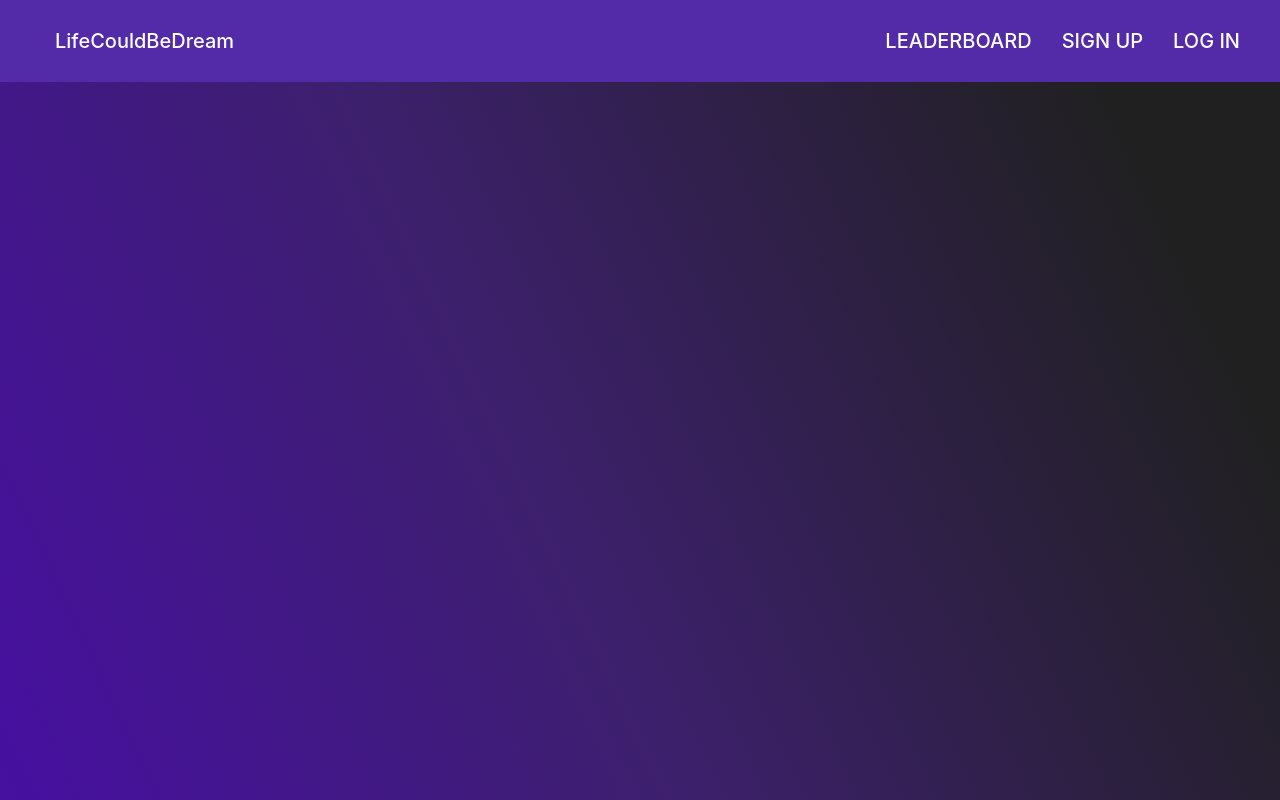
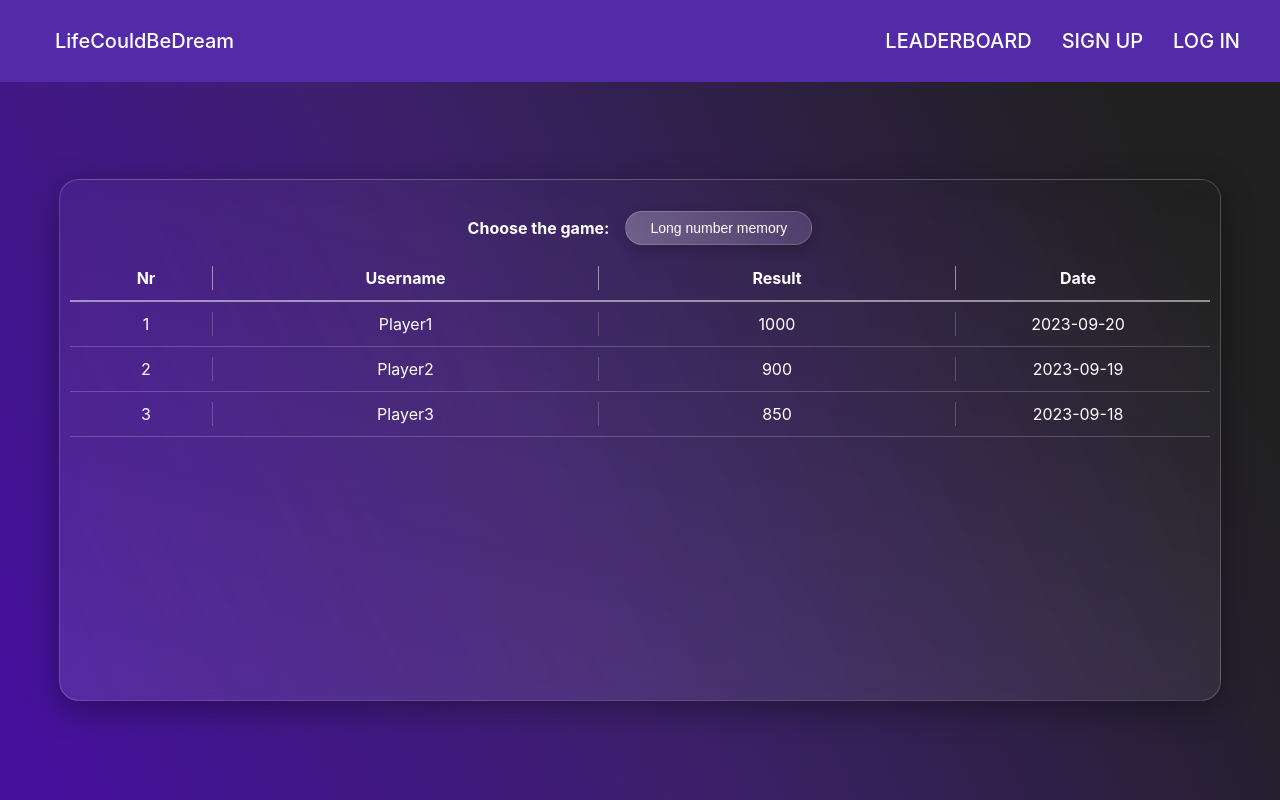
Before and after one commit to LimeFizzy/LifeCouldBeDream, a React (Vite) app in the folder frontend/: page /leaderboard in a window 1280 px wide. Built offline with nearby package versions, Linux system fonts and the light colour scheme.

Commit message:
implemented dropdown functionality

```diff
--- a/frontend/src/App.tsx
+++ b/frontend/src/App.tsx
@@ -8,6 +8,7 @@ import { LongNumber } from './pages/games/LongNumber';
 import { ChimpTest } from './pages/games/ChimpTest';
 import { Sequence } from './pages/games/Sequence';
 import BackgroundWrapper from './BackgroundWrapper';
+import { Leaderboard } from './pages/Leaderboard/Leaderboard';
 
 export const App = () => {
   return (
@@ -18,6 +19,7 @@ export const App = () => {
         <Route path="/" element={<Home />} />
         <Route path="/signup" element={<SignUp />} />
         <Route path="/login" element={<LogIn />} />
+        <Route path="/leaderboard" element={<Leaderboard />} />
         <Route path='/longNumber' element={<LongNumber />} />
         <Route path='/chimpTest' element={<ChimpTest />} />
         <Route path='/sequence' element={<Sequence />} />
--- a/frontend/src/components/dropdown/Dropdown.tsx
+++ b/frontend/src/components/dropdown/Dropdown.tsx
@@ -1,20 +1,32 @@
-import { useState } from "react";
-import './Dropdown.css';
+import { useCallback, useState } from "react";
+import "./Dropdown.css";
 
-export const Dropdown = () => {
-  const [selectedValue, setSelectedValue] = useState('');
+interface DropdownProps {
+  onSelectChange: (value: string) => void;
+}
+
+export const Dropdown = ({ onSelectChange }: DropdownProps) => {
+  const [selectedValue, setSelectedValue] = useState("");
   const options = [
-    { value: 'Long number memory', label: 'Long number memory' },
-    { value: 'Chimp test', label: 'Chimp test' },
-    { value: 'Sequence memory', label: 'Sequence memory' },
+    { value: "Long number memory", label: "Long number memory" },
+    { value: "Chimp test", label: "Chimp test" },
+    { value: "Sequence memory", label: "Sequence memory" },
   ];
 
+  const handleChange = useCallback(
+    (e: React.ChangeEvent<HTMLSelectElement>) => {
+      const value = e.target.value;
+      setSelectedValue(value);
+      onSelectChange(value);
+    },
+    []
+  );
+
   return (
-
     <select
       className="custom-select"
       value={selectedValue}
-        onChange={(e) => setSelectedValue(e.target.value)}
+      onChange={handleChange}
     >
       {options.map((option) => (
         <option key={option.value} value={option.value}>
@@ -22,6 +34,5 @@ export const Dropdown = () => {
         </option>
       ))}
     </select>
-
   );
 };
--- a/frontend/src/pages/Leaderboard/Leaderboard.tsx
+++ b/frontend/src/pages/Leaderboard/Leaderboard.tsx
@@ -1,47 +1,66 @@
-import { Dropdown } from '../../components/dropdown/Dropdown';
-import './Leaderboard.css';
+import { useCallback, useState } from "react";
+import { Dropdown } from "../../components/dropdown/Dropdown";
+import "./Leaderboard.css";
+
+interface Result {
+  nr: number;
+  username: string;
+  result: string;
+  date: string;
+}
+
+// Those values will be replaced with API calls to fetch data
+const longNumRes: Result[] = [
+  { nr: 1, username: "Player1", result: "1000", date: "2023-09-20" },
+  { nr: 2, username: "Player2", result: "900", date: "2023-09-19" },
+  { nr: 3, username: "Player3", result: "850", date: "2023-09-18" },
+];
+const sequenceRes: Result[] = [
+  { nr: 1, username: "Player4", result: "1000", date: "2023-09-20" },
+  { nr: 2, username: "Player5", result: "900", date: "2023-09-19" },
+  { nr: 3, username: "Player6", result: "850", date: "2023-09-18" },
+];
+const chimpRes: Result[] = [
+  { nr: 1, username: "Player7", result: "1000", date: "2023-09-20" },
+  { nr: 2, username: "Player8", result: "900", date: "2023-09-19" },
+  { nr: 3, username: "Player9", result: "850", date: "2023-09-18" },
+];
 
 export const Leaderboard = () => {
-    const results = [
-        { nr: 1, username: 'Player1', result: '1000', date: '2023-09-20' },
-        { nr: 2, username: 'Player2', result: '900', date: '2023-09-19' },
-        { nr: 3, username: 'Player3', result: '850', date: '2023-09-18' },
-        { nr: 1, username: 'Player1', result: '1000', date: '2023-09-20' },
-        { nr: 2, username: 'Player2', result: '900', date: '2023-09-19' },
-        { nr: 3, username: 'Player3', result: '850', date: '2023-09-18' },
-        { nr: 1, username: 'Player1', result: '1000', date: '2023-09-20' },
-        { nr: 2, username: 'Player2', result: '900', date: '2023-09-19' },
-        { nr: 3, username: 'Player3', result: '850', date: '2023-09-18' },
-        { nr: 1, username: 'Player1', result: '1000', date: '2023-09-20' },
-        { nr: 2, username: 'Player2', result: '900', date: '2023-09-19' },
-        { nr: 3, username: 'Player3', result: '850', date: '2023-09-18' },
-        { nr: 1, username: 'Player1', result: '1000', date: '2023-09-20' },
-        { nr: 2, username: 'Player2', result: '900', date: '2023-09-19' },
-        { nr: 3, username: 'Player3', result: '850', date: '2023-09-18' },
-        { nr: 1, username: 'Player1', result: '1000', date: '2023-09-20' },
-        { nr: 2, username: 'Player2', result: '900', date: '2023-09-19' },
-        { nr: 3, username: 'Player3', result: '850', date: '2023-09-18' },
-        { nr: 1, username: 'Player1', result: '1000', date: '2023-09-20' },
-        { nr: 2, username: 'Player2', result: '900', date: '2023-09-19' },
-        { nr: 3, username: 'Player3', result: '850', date: '2023-09-18' },
-        // Add more results as necessary
-      ];
+  const [selectedGame, setSelectedGame] = useState("Long number memory");
+
+  const handleGameSelection = useCallback((value: string) => {
+    setSelectedGame(value);
+  }, []);
+
+  const results: Result[] = (() => {
+    switch (selectedGame) {
+      case "Long number memory":
+        return longNumRes;
+      case "Chimp test":
+        return chimpRes;
+      case "Sequence memory":
+        return sequenceRes;
+      default:
+        return [];
+    }
+  })();
+
   return (
-    <div className='leaderboard-tile'>
-        <div className='leaderboard-settings'>
-            <p className='choose-game-text'>Choose the game:</p>
-            <Dropdown />
-        </div>
-        <div className='leaderboard'>
-        <div className='columns-info'>
+    <div className="leaderboard-tile">
+      <div className="leaderboard-settings">
+        <p className="choose-game-text">Choose the game:</p>
+        <Dropdown onSelectChange={handleGameSelection} />
+      </div>
+      <div className="leaderboard">
+        <div className="columns-info">
           <span>Nr</span>
           <span>Username</span>
           <span>Result</span>
           <span>Date</span>
         </div>
-        {/* Render leaderboard results dynamically */}
         {results.map((entry, index) => (
-          <div key={index} className='leaderboard-row'>
+          <div key={index} className="leaderboard-row">
             <span>{entry.nr}</span>
             <span>{entry.username}</span>
             <span>{entry.result}</span>
@@ -50,5 +69,5 @@ export const Leaderboard = () => {
         ))}
       </div>
     </div>
-  )
-}
+  );
+};
```
Lines whose indentation alone changed are shown as unchanged.
